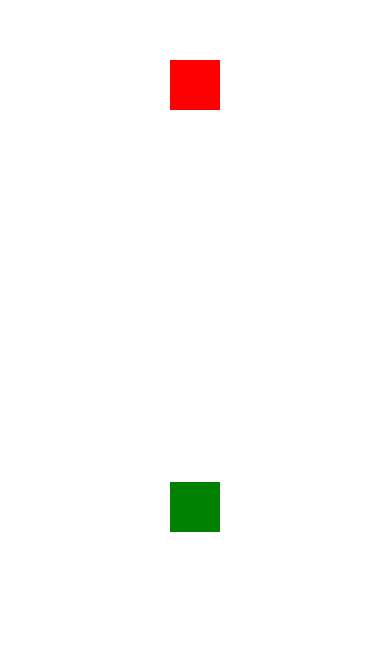
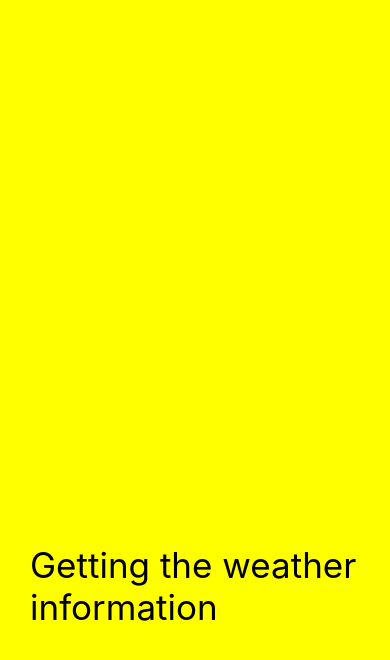
Before and after one commit to USC-ICT221-Kim/kim-weather-application, a React Native app: screen / in a window 390 px wide. Shown: the part 126-786 px from the top of the page. Built offline with nearby package versions, Linux system fonts and the light colour scheme.

Commit message:
Update App.js
Created the weather view saying
"Getting weather information"

```diff
--- a/App.js
+++ b/App.js
@@ -1,14 +1,23 @@
-import React from 'react';
-import { StyleSheet, Text, View, ActivityIndicator } from 'react-native';
+import React, {Component} from 'react';
+import { StyleSheet, Text, View, ActivityIndicator, TextStyle } from 'react-native';
 
 
 
-export default class App extends React.Component {
+export default class App extends Component {
+
+  state = {
+    isLoaded: false
+  }
+
   render() {
+    const {isLoaded} = this.state;
     return (
       <View style={styles.container}>
-         <View style={styles.redView}/>
-         <View style={styles.greenView}/>
+         {isLoaded ? null:
+         <View style={styles.loading}>
+           <Text style={styles.loadingText}>Getting the weather information</Text>
+         </View>
+        }
         </View>
     );
   }
@@ -17,21 +26,18 @@
 const styles = StyleSheet.create({
   container: {
     flex: 1,
-    backgroundColor: '#fff',
-    justifyContent:'space-around',
-    alignItems:'center'
+    backgroundColor: '#fff'
   },
-  //will be a navigation bar
-  redView:{
-    height: 50,
-    width: 50,
-    backgroundColor: 'red'
+  loading:{
+    flex:1,
+    backgroundColor: 'yellow',
+    justifyContent:'flex-end',
+    paddingLeft: 30
   },
-  //will be a content
-  greenView:{
-    height: 50,
-    width: 50,
-    backgroundColor: "green"
+  loadingText:{
+    fontSize:35,
+    marginBottom: 90,
+
   }
 
 });
```
